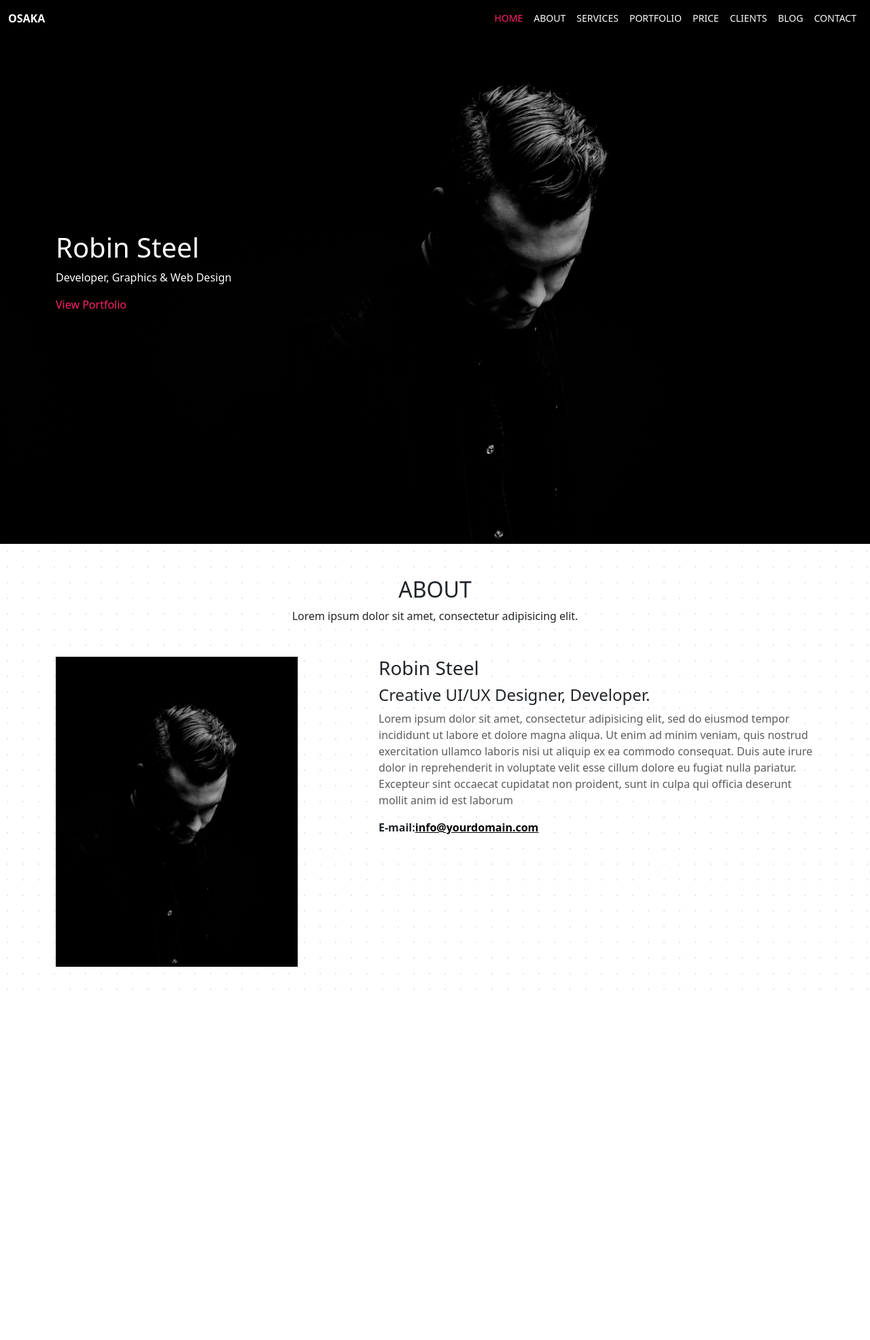
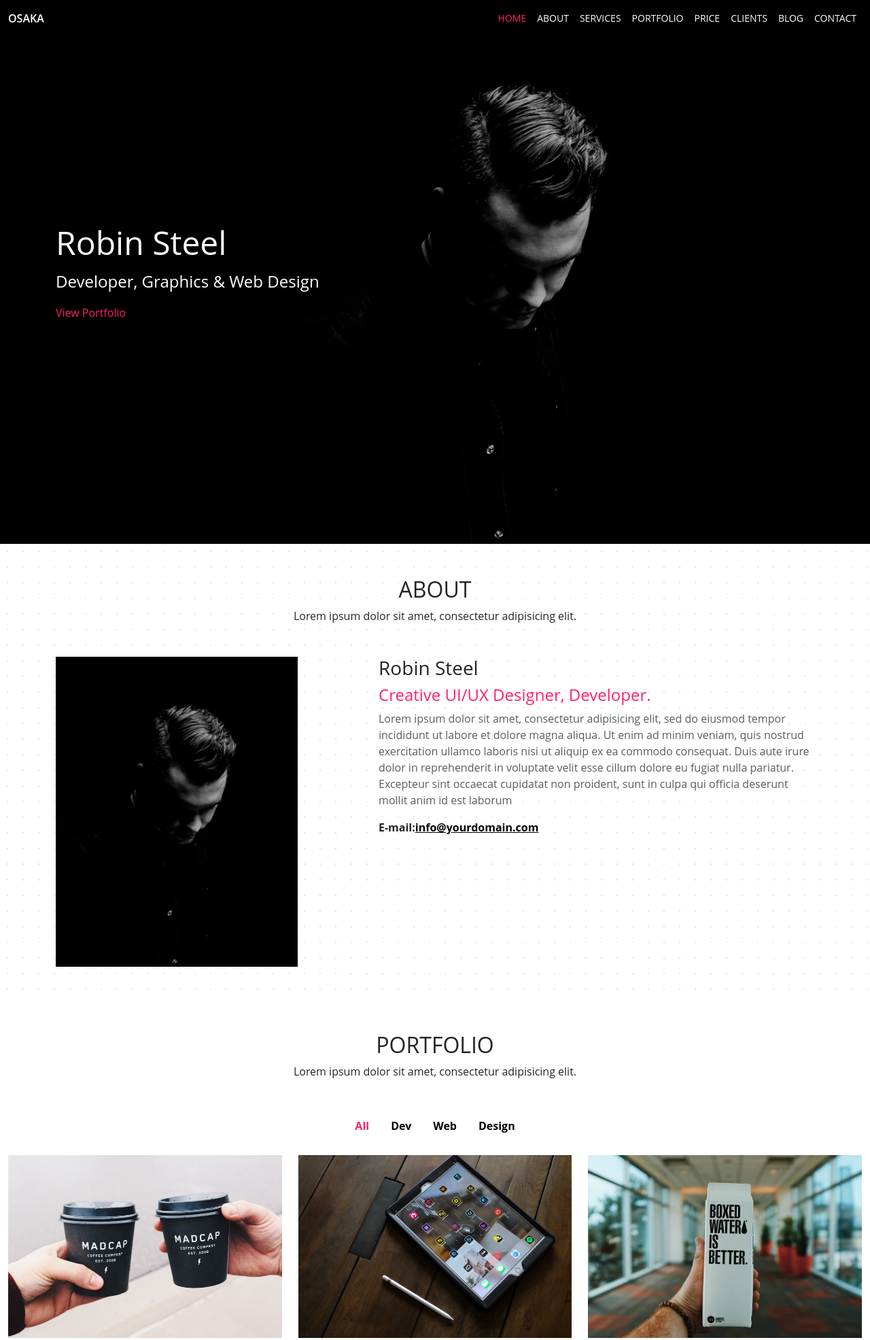
Before and after one commit to tagwaomer/OSAKA, a plain HTML site: page index.html in a window 1280 px wide. Shown: the top 1971 px of the page at 68% size. Before the commit the page ends 1470 px from the top, so only its background shows below. Drawn offline with nearby package versions, Linux system fonts and the light colour scheme.

Commit message:
create Portfolio section

```diff
--- a/aseets/main.css
+++ b/aseets/main.css
@@ -1,32 +1,75 @@
+
 :root{
     --primary-color:#ff216e;
     --mainFont:"Open Sans", sans-serif;
 }
+
+
+body{
+    font-family: var(--mainFont);
+    margin: 0;
+    padding: 0;
+}
+
+
 .text_primary{
     color: var(--primary-color);
 }
-body{
-    font-family: var(--mainFont);
+
+
+.navbar {
+    background-color: rgba(0,0,0,0.7);
 }
+
 .navbar .nav-item .nav-link{
     font-size: 14px;
     font-weight: 400;
     line-height: 21px;
     color: rgb(255, 255, 255);
 }
- .navbar .navbar-nav .nav-link.active,.navbar .navbar-nav .nav-link.show{
+
+.navbar .navbar-nav .nav-link.active,
+.navbar .navbar-nav .nav-link.show{
     color: var(--primary-color);
 }
+
 .navbar .navbar-brand{
     font-size: 16px;
     font-weight: 600;
     line-height: 24px;
     color: rgb(255, 255, 255);
 }
-.hero{
-   background-image: url("../aseets/Imag/osaka-img/bg-hero.jpg");
-   background-size:cover;
+
+.hero {
+    background: url('./Imag/osaka-img/hero.jpg');
+    background-size: cover;
 }
+
+.hero-content h1 {
+    font-size: 48px;
+    margin-bottom: 10px;
+}
+
+.hero-content p {
+    font-size: 24px;
+}
+
 .about{
-    background-image: url("../aseets/Imag/osaka-img/light_dot.jpg");
+    background-image: url("./Imag/osaka-img/light_dot.jpg");
 }
+.h4{
+    color: var(--primary-color);
+}
+.Portfolio .nav-tabs .nav-item.show .nav-link,
+.Portfolio .nav-tabs .nav-link.active {
+    color:var(--primary-color);
+}
+.Portfolio .nav-link{
+    color:black
+}
+.Portfolio .nav-tabs .nav-link{
+    border: none;
+}
+.Portfolio .nav-tabs{
+    border-bottom: none;
+}
--- a/index.html
+++ b/index.html
@@ -3,72 +3,45 @@
 <head>
 <meta charset="UTF-8">
 <meta name="viewport" content="width=device-width, initial-scale=1.0">
-    <link rel="stylesheet" href="aseets/main.css">
-    <title>Home</title>
-    <link rel="preconnect" href="https://fonts.googleapis.com">
-<link rel="preconnect" href="https://fonts.gstatic.com" crossorigin>
-<link href="https://fonts.googleapis.com/css2?family=Open+Sans:ital,wght@0,300..800;1,300..800&display=swap" rel="stylesheet">
+<title>OSAKA</title>
 <link href="https://cdn.jsdelivr.net/npm/bootstrap@5.3.2/dist/css/bootstrap.min.css" rel="stylesheet">
 
+
+<link rel="stylesheet" href="aseets/main.css">
 </head>
 <body>
   <main>
-  <nav class="navbar navbar-expand-lg position-fixed w-100">
+<nav class="navbar navbar-expand-lg position-fixed w-100 bg-black">
   <div class="container-fluid">
-
     <a class="navbar-brand" href="#">OSAKA</a>
-
-      <button class="navbar-toggler" type="button"
-        data-bs-toggle="collapse"
-        data-bs-target="#navbarNav"
-        aria-controls="navbarNav"
-        aria-expanded="false"
-        aria-label="Toggle navigation">
+    <button class="navbar-toggler" type="button" data-bs-toggle="collapse" data-bs-target="#navbarNav"
+      aria-controls="navbarNav" aria-expanded="false" aria-label="Toggle navigation">
       <span class="navbar-toggler-icon"></span>
     </button>
-
     <div class="collapse navbar-collapse" id="navbarNav">
       <ul class="navbar-nav ms-auto mb-2 mb-lg-0">
-          <li class="nav-item">
-            <a class="nav-link active fw-medium text-uppercase" href="#">Home</a>
-          </li>
-          <li class="nav-item">
-            <a class="nav-link fw-medium text-uppercase" href="#">About</a>
-          </li>
-          <li class="nav-item">
-            <a class="nav-link fw-medium text-uppercase" href="#">Services</a>
-          </li>
-          <li class="nav-item">
-            <a class="nav-link fw-medium text-uppercase" href="#">Portfolio</a>
-          </li>
-          <li class="nav-item">
-            <a class="nav-link fw-medium text-uppercase" href="#">Price</a>
-          </li>
-          <li class="nav-item">
-            <a class="nav-link fw-medium text-uppercase" href="#">Clients</a>
-          </li>
-          <li class="nav-item">
-            <a class="nav-link fw-medium text-uppercase" href="#">Blog</a>
-          </li>
-          <li class="nav-item">
-            <a class="nav-link fw-medium text-uppercase" href="#">Contact</a>
-          </li>
+        <li class="nav-item"><a class="nav-link active fw-medium text-uppercase" href="#">Home</a></li>
+        <li class="nav-item"><a class="nav-link fw-medium text-uppercase" href="#">About</a></li>
+        <li class="nav-item"><a class="nav-link fw-medium text-uppercase"  accordion data-bs-toggle="offcanvas" href="#offcanvasExample" role="button" aria-controls="offcanvasExample" >Services</a></li>
+        <li class="nav-item"><a class="nav-link fw-medium text-uppercase" href="#">Portfolio</a></li>
+        <li class="nav-item"><a class="nav-link fw-medium text-uppercase" href="#">Price</a></li>
+        <li class="nav-item"><a class="nav-link fw-medium text-uppercase" href="#">Clients</a></li>
+        <li class="nav-item"><a class="nav-link fw-medium text-uppercase" href="#">Blog</a></li>
+        <li class="nav-item"><a class="nav-link fw-medium text-uppercase" href="#">Contact</a></li>
       </ul>
     </div>
-
   </div>
 </nav>
-
-  <section class="hero vh-100">
-    <div class="container h-100">
-      <div class="hero-content h-100 d-flex flex-column justify-content-center">
-        <h1 class="text-white">Robin Steel</h1>
-        <p class="text-white">Developer, Graphics & Web Design</p>
+<section class="hero vh-100 d-flex align-items-center">
+  <div class="container">
+    <div class="hero-content text-white">
+      <h1>Robin Steel</h1>
+      <p>Developer, Graphics & Web Design</p>
       <a href="#" class="text_primary text-decoration-none">View Portfolio</a>
     </div>
   </div>
 </section>
-
+<script src="https://cdn.jsdelivr.net/npm/bootstrap@5.3.2/dist/js/bootstrap.bundle.min.js"></script>
 <section class="about py-5">
   <div class="title text-center mb-5">
     <h2 class="text-uppercase">about</h2>
@@ -79,16 +52,140 @@
       <div class="col-md-4">
         <img src="./aseets/Imag/osaka-img/me.jpg" class="img-fluid"/>
       </div>
-      <div class="col-md-7 offset-1">
+      <div class="col-md-7 offset-md-1">
         <h3>Robin Steel</h3>
-        <h4>Creative UI/UX Designer, Developer.</h4>
+        <h4 class="h4">Creative UI/UX Designer, Developer.</h4>
         <p class="text-muted">Lorem ipsum dolor sit amet, consectetur adipisicing elit, sed do eiusmod tempor incididunt ut labore et dolore magna aliqua. Ut enim ad minim veniam, quis nostrud exercitation ullamco laboris nisi ut aliquip ex ea commodo consequat. Duis aute irure dolor in reprehenderit in voluptate velit esse cillum dolore eu fugiat nulla pariatur. Excepteur sint occaecat cupidatat non proident, sunt in culpa qui officia deserunt mollit anim id est laborum</p>
       <p class="fw-bolder">E-mail:<a href="mailo:info@yourdomain.com" class="text-black">info@yourdomain.com</a></p>
       </div>
     </div>
   </div>
 </section>
+<section class="Portfolio py-5">
+  <div class="title text-center mb-5">
+    <h2 class="text-uppercase">Portfolio</h2>
+    <p>Lorem ipsum dolor sit amet, consectetur adipisicing elit.</p>
+  </div>
+<nav>
+  <ul class="nav nav-tabs justify-content-center" id="myTab" role="tablist">
+  <li class="nav-item" role="presentation">
+    <button class="nav-link fw-bold active" id="all-tab" data-bs-toggle="tab" data-bs-target="#all-tab-pane" type="button" role="tab" aria-controls="all-tab-pane" aria-selected="true">All</button>
+  </li>
+  <li class="nav-item" role="presentation">
+    <button class="nav-link fw-bold" id="dev-tab" data-bs-toggle="tab" data-bs-target="#dev-tab-pane" type="button" role="tab" aria-controls="dev-tab-pane" aria-selected="false">Dev</button>
+  </li>
+  <li class="nav-item" role="presentation">
+    <button class="nav-link fw-bold" id="web-tab" data-bs-toggle="tab" data-bs-target="#web-tab-pane" type="button" role="tab" aria-controls="web-tab-pane" aria-selected="false">Web</button>
+  </li>
+  <li class="nav-item" role="presentation">
+    <button class="nav-link fw-bold" id="design-tab" data-bs-toggle="tab" data-bs-target="#design-tab-pane" type="button" role="tab" aria-controls="design-tab-pane" aria-selected="false" >Design</button>
+  </li>
+</ul>
+<div class="tab-content mt-4" id="myTabContent">
+  <div class="tab-pane fade show active" id="all-tab-pane" role="tabpanel" aria-labelledby="all-tab" tabindex="0">
+  <div class="container-fluid">
+    <div class="row g-5 gap-sm-3 gap-md-0 g-md-3 g-lg-4">
+      <div class="col-md-4">
+        <div class="portfolio-img"><img src="./aseets/Imag/osaka-img/Creative Design.jpg" class="img-fluid">
+      </div>
+    </div>
+     <div class="col-md-4">
+        <div class="portfolio-img"><img src="./aseets/Imag/osaka-img/App Design.jpg" class="img-fluid">
+      </div>
+    </div>
+     <div class="col-md-4">
+        <div class="portfolio-img"><img src="./aseets/Imag/osaka-img/Branding.jpg" class="img-fluid">
+      </div>
+    </div>
+     <div class="col-md-4">
+        <div class="portfolio-img"><img src="./aseets/Imag/osaka-img/Web Develop.jpg" class="img-fluid" >
+      </div>
+    </div>
+     <div class="col-md-4">
+        <div class="portfolio-img"><img src="./aseets/Imag/osaka-img/3D Model.jpg" class="img-fluid">
+      </div>
+    </div>
+     <div class="col-md-4">
+        <div class="portfolio-img"><img src="./aseets/Imag/osaka-img/App Develop.jpg" class="img-fluid">
+      </div>
+    </div>
+  </div>
+  </div>
+  </div>
+  <div class="tab-pane fade" id="dev-tab-pane" role="tabpanel" aria-labelledby="dev-tab" tabindex="0">
+   <div class="container-fluid">
+    <div class="row g-5">
+     <div class="col-md-4">
+        <div class="portfolio-img"><img src="./aseets/Imag/osaka-img/Web Develop.jpg" class="img-fluid" >
+      </div>
+    </div>
+  </div>
+  </div>
+  </div>
+  <div class="tab-pane fade" id="web-tab-pane" role="tabpanel" aria-labelledby="web-tab" tabindex="0">
+    <div class="container-fluid">
+    <div class="row g-5">
+     <div class="col-md-4">
+        <div class="portfolio-img"><img src="./aseets/Imag/osaka-img/App Develop.jpg" class="img-fluid" >
+      </div>
+    </div>
+  </div>
+  </div>
+  </div>
+  <div class="tab-pane fade" id="design-tab-pane" role="tabpanel" aria-labelledby="design-tab" tabindex="0">
+      <div class="container-fluid">
+    <div class="row g-5">
+      <div class="col-md-4">
+        <div class="portfolio-img"><img src="./aseets/Imag/osaka-img/Creative Design.jpg" class="img-fluid">
+      </div>
+    </div>
+     <div class="col-md-4">
+        <div class="portfolio-img"><img src="./aseets/Imag/osaka-img/App Design.jpg" class="img-fluid">
+      </div>
+    </div>
+     <div class="col-md-4">
+        <div class="portfolio-img"><img src="./aseets/Imag/osaka-img/Branding.jpg" class="img-fluid">
+      </div>
+    </div>
+     <div class="col-md-4">
+        <div class="portfolio-img"><img src="./aseets/Imag/osaka-img/3D Model.jpg" class="img-fluid">
+      </div>
+    </div>
+  </div>
+  </div>
+  </div>
+</div>
+</nav>
+</section>
   </main>
+  <a class="btn btn-primary" data-bs-toggle="offcanvas" href="#offcanvasExample" role="button" aria-controls="offcanvasExample">
+  Link with href
+</a>
+<button class="btn btn-primary" type="button" data-bs-toggle="offcanvas" data-bs-target="#offcanvasExample" aria-controls="offcanvasExample">
+  Button with data-bs-target
+</button>
+
+<div class="offcanvas offcanvas-start" tabindex="-1" id="offcanvasExample" aria-labelledby="offcanvasExampleLabel">
+  <div class="offcanvas-header">
+    <h5 class="offcanvas-title" id="offcanvasExampleLabel">Offcanvas</h5>
+    <button type="button" class="btn-close" data-bs-dismiss="offcanvas" aria-label="Close"></button>
+  </div>
+  <div class="offcanvas-body">
+    <div>
+      Some text as placeholder. In real life you can have the elements you have chosen. Like, text, images, lists, etc.
+    </div>
+    <div class="dropdown mt-3">
+      <button class="btn btn-secondary dropdown-toggle" type="button" data-bs-toggle="dropdown">
+        Dropdown button
+      </button>
+      <ul class="dropdown-menu">
+        <li><a class="dropdown-item" href="#">Action</a></li>
+        <li><a class="dropdown-item" href="#">Another action</a></li>
+        <li><a class="dropdown-item" href="#">Something else here</a></li>
+      </ul>
+    </div>
+  </div>
+</div>
  <script src="https://cdn.jsdelivr.net/npm/bootstrap@5.3.2/dist/js/bootstrap.bundle.min.js"></script>
 
 </body>
```
Also changed, not shown: aseets/Imag/osaka-img/3D Model.jpg (added), aseets/Imag/osaka-img/App Design.jpg (added), aseets/Imag/osaka-img/App Develop.jpg (added), aseets/Imag/osaka-img/Branding.jpg (added), aseets/Imag/osaka-img/Creative Design.jpg (added), aseets/Imag/osaka-img/Web Develop.jpg (added), aseets/Imag/osaka-img/hero.jpg (renamed from aseets/Imag/osaka-img/bg-hero.jpg). Lines whose indentation alone changed are shown as unchanged.
